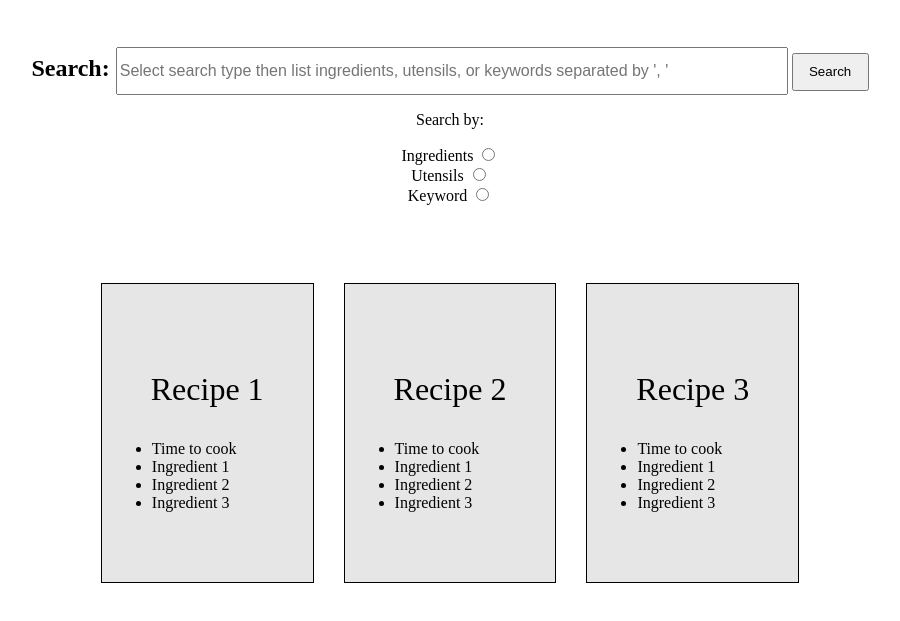
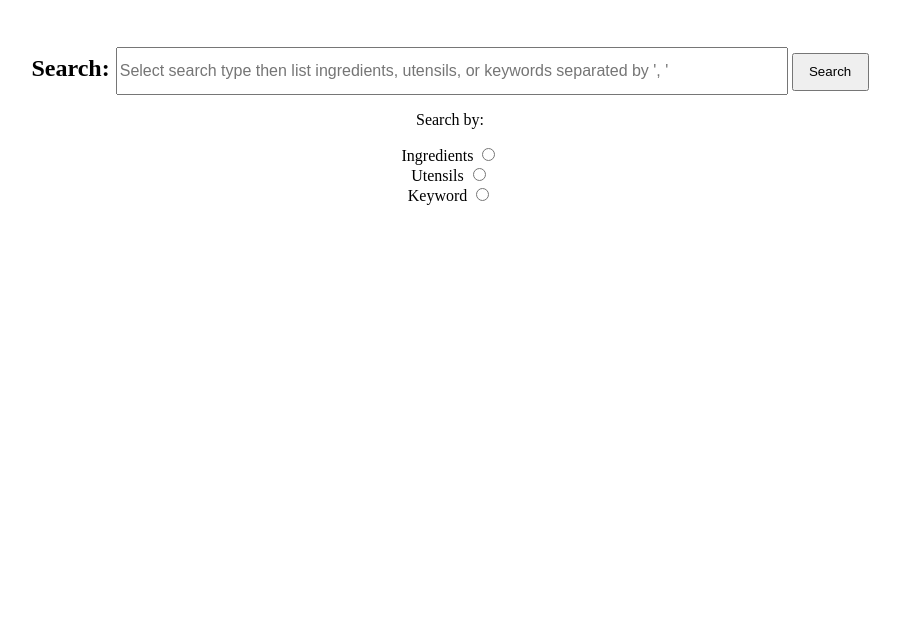
Before and after one commit to russellpAtCU/RecipeBuddy, a Django app: template django/recipebuddy/templates/index.html in a window 1280 px wide. Shown: the part 200-821 px from the top of the page, without its empty margins (190-1090 px from the left). After the commit the page ends 405 px from the top, so only its background shows below. Run offline with Django 4.2, Linux system fonts and the light colour scheme; the template is opened without the code that fills it, so the values that code supplies are empty.

Commit message:
fixed homepage

```diff
--- a/django/recipebuddy/templates/index.html
+++ b/django/recipebuddy/templates/index.html
@@ -62,33 +62,6 @@
         </div>
     </center>
 </form>
-
-<center><table style = "width:60%; border-spacing: 30px;" cellpadding = "10">
-    <tr style="height:300px;">
-        <td style = "border: 1px solid black; background-color: #e6e6e6;"><a href = '#' style ="color:black; text-decoration:none;"><p style = "text-align:center; font-size:200%;">Recipe 1</p><ul>
-            <li>Time to cook</li>
-            <li>Ingredient 1</li>
-            <li>Ingredient 2</li>
-            <li>Ingredient 3</li>
-        </ul>
-        </a>
-        </td>
-        <td style = "border: 1px solid black; background-color: #e6e6e6;"><a href = '#' style ="color:black; text-decoration:none;"><p style = "text-align:center; font-size:200%;">Recipe 2</p><ul>
-            <li>Time to cook</li>
-            <li>Ingredient 1</li>
-            <li>Ingredient 2</li>
-            <li>Ingredient 3</li>
-        </ul></a></td>
-        <td style = "border: 1px solid black; background-color: #e6e6e6;"><a href = "#" style ="color:black; text-decoration:none;"><p style = "text-align:center; font-size:200%;">Recipe 3</p><ul>
-            <li>Time to cook</li>
-            <li>Ingredient 1</li>
-            <li>Ingredient 2</li>
-            <li>Ingredient 3</li>
-        </ul></a></td>
-    </tr>
-
-</table></center>
-
 </body>
 
 
```
Also changed, not shown: django/recipebuddy/mainApp/views.py (+10 -14 lines), django/recipebuddy/db.sqlite3, 1 other file.
